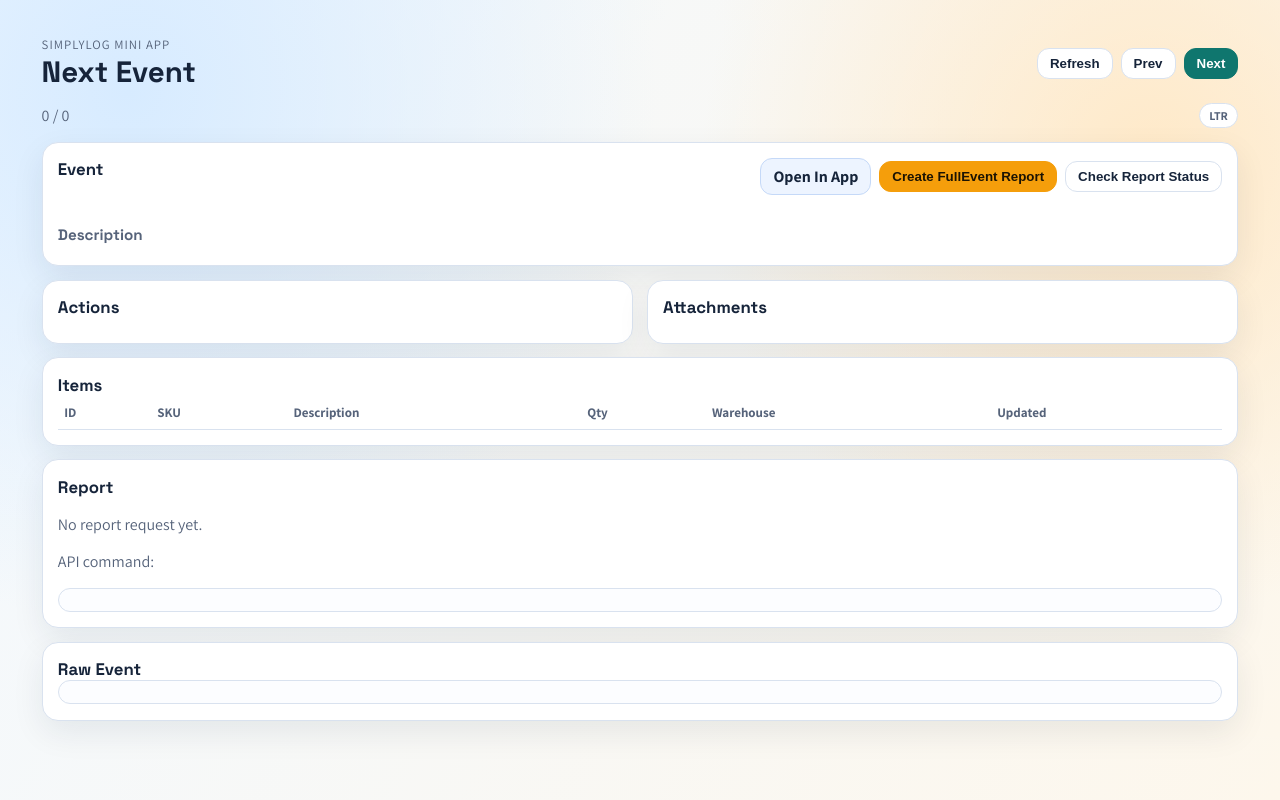
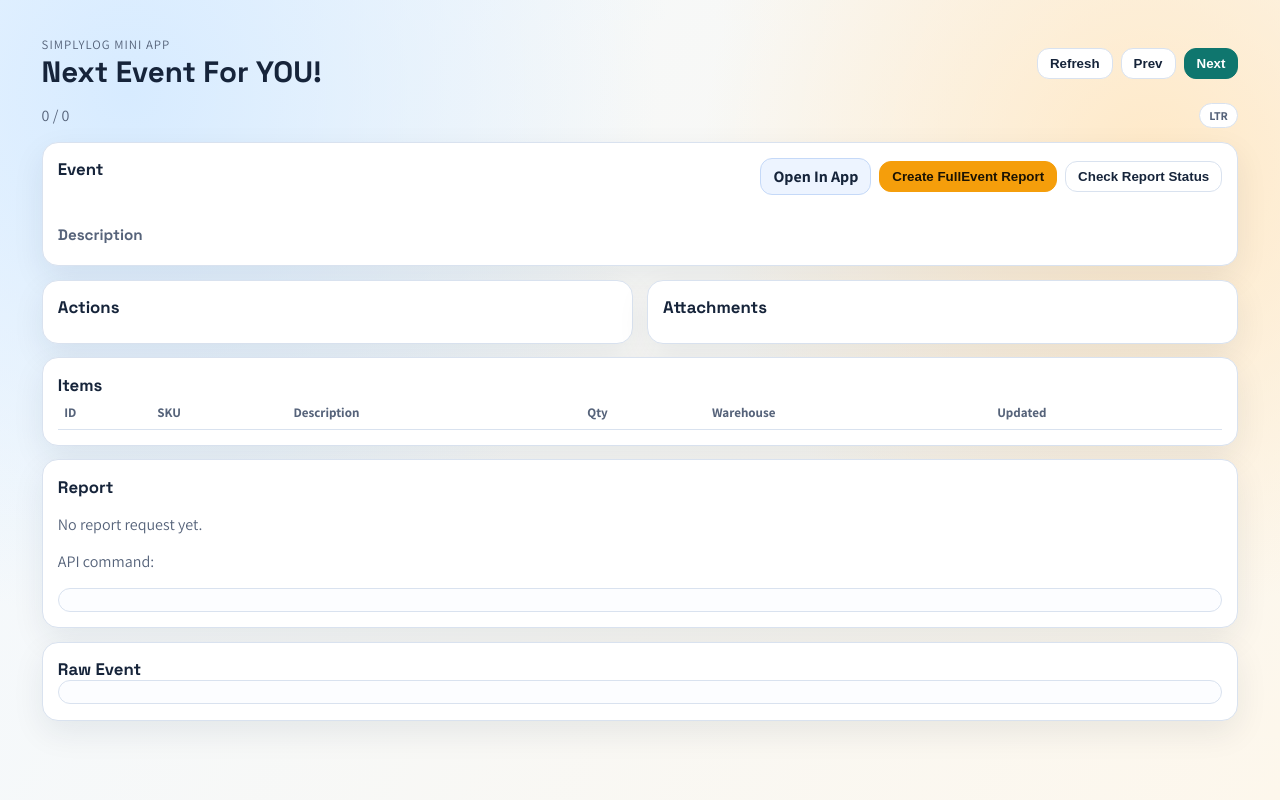
Before and after one commit to YLM-Solutions-LTD/app-next-event, a plain HTML site: page index.html in a window 1280 px wide. Drawn offline with nearby package versions, Linux system fonts and the light colour scheme.

Commit message:
Update title text in index.html

```diff
--- a/index.html
+++ b/index.html
@@ -14,7 +14,7 @@
     <header class="top-bar">
       <div>
         <p id="kicker" class="kicker">SimplyLog Mini App</p>
-        <h1 id="title">Next Event</h1>
+        <h1 id="title">Next Event For YOU!</h1>
       </div>
       <div class="top-actions">
         <button id="btn-refresh" class="btn btn-ghost" type="button">Refresh</button>
```
